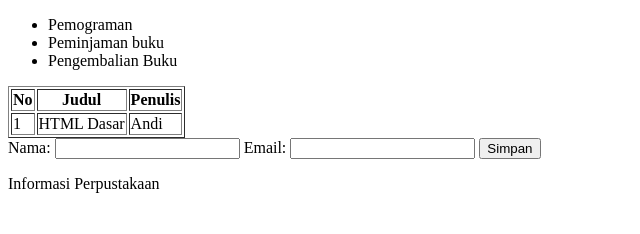
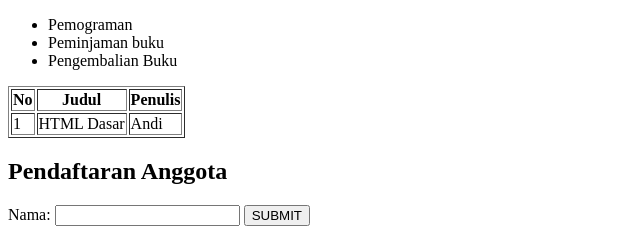
Before and after one commit to febriyanlabs/pemograman-web, a plain HTML site: page pertemuan_1/perpustakaan.html in a window 1280 px wide. Shown: the part 613-847 px from the top of the page, without its empty margins (0-640 px from the left). Before the commit the page ends 822 px from the top, so only its background shows below. Drawn offline with Linux system fonts and the light colour scheme.

Commit message:
update perpustakaan.html and profile_mahasiswa.html

```diff
--- a/pertemuan_1/perpustakaan.html
+++ b/pertemuan_1/perpustakaan.html
@@ -40,16 +40,11 @@
       </tr>
     </table>
 
+    <h2>Pendaftaran Anggota</h2>
     <form>
-      <label for="nama">Nama:</label>
-      <input type="text" id="nama" name="nama" />
-
-      <label for="email">Email:</label>
-      <input type="text" id="email" name="email" />
-
-      <button type="submit">Simpan</button>
+      <label for="">Nama:</label>
+      <input type="text">
+      <button>SUBMIT</button>
     </form>
-
-    <p id="deskripsi" class="teks-penting">Informasi Perpustakaan</p>
   </body>
 </html>
```
